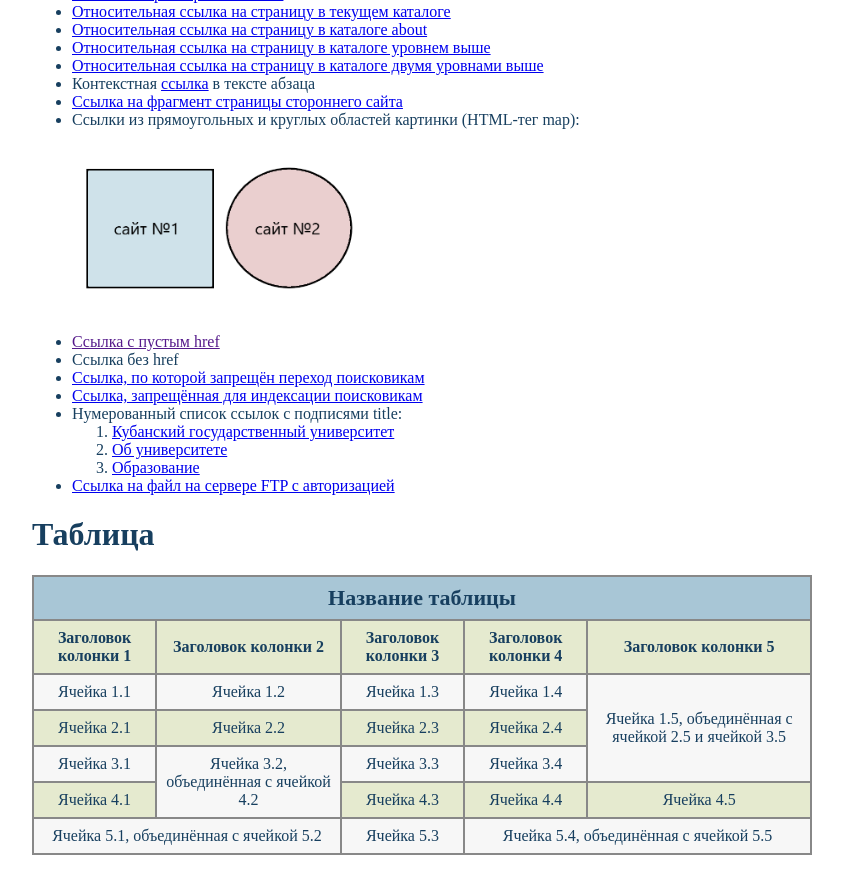
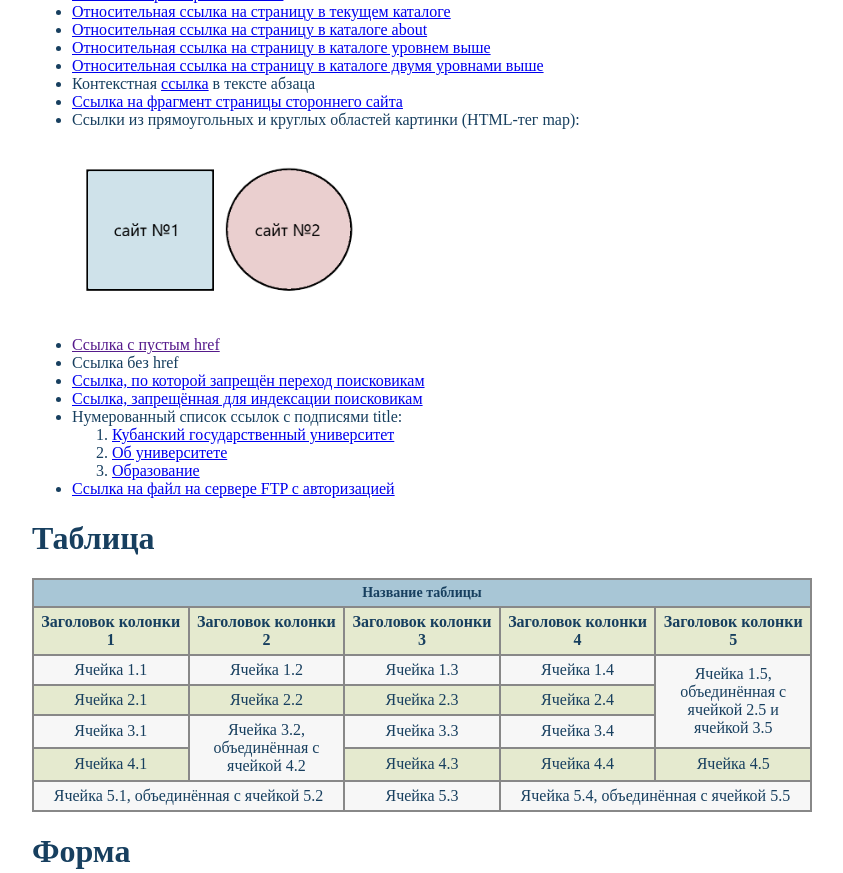
Before and after one commit to s0196033/s0196033.github.io, a plain HTML site: page index.html in a window 1280 px wide. Shown: the part 597-1470 px from the top of the page, without its empty margins (218-1061 px from the left). Drawn offline with Linux system fonts and the light colour scheme.

Commit message:
Update style.css

```diff
--- a/style.css
+++ b/style.css
@@ -21,7 +21,7 @@
         }
 
         .site-title {
-            font-size: 24px;
+            font-size: 20px;
             font-weight: bold;
             text-align: center;
             flex:1;
@@ -78,18 +78,19 @@
             width: 100%;
             margin: 20px 0;
             max-width: 100%;
+            table-layout: fixed;
         }
 
         th, td {
             border: 2px solid #888888;
-            padding: 8px;
+            padding: 5px;
             text-align: center;
         }
 
         .table-title {
             background-color: #A8C6D6;
             color: #173F5F;
-            font-size:22px;
+            font-size:14px;
             font-weight: bold;
             text-align: center;
         }
@@ -110,7 +111,14 @@
             width:100%;
             box-sizing: border-box;
         }
-
+        img {
+            max-width: 100%;
+            height: auto;
+        }
+        input, select, textarea {
+            max-width: 100%;
+            box-sizing: border-box;
+        }
         @media (min-width: 768px) {
             header {
                 flex-direction: row;
```
